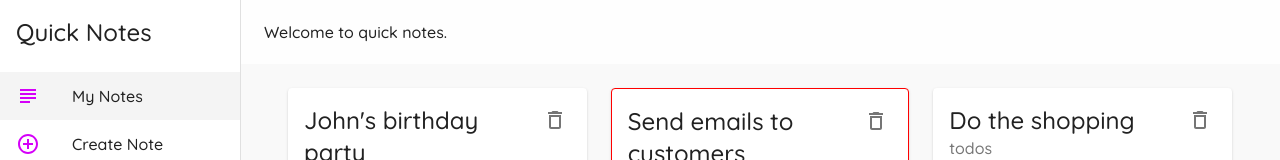
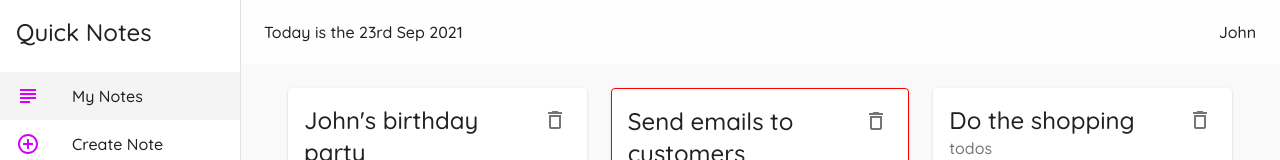
Before and after one commit to daw-maj-pl/mui-mini-project, a React (Create React App) app: page / in a window 1280 px wide. Shown: the top 160 px of the page. Built offline with nearby package versions, Linux system fonts and the light colour scheme; data requests are answered from the project's data file.

Commit message:
Format date using date-fns

```diff
--- a/src/components/Layout.js
+++ b/src/components/Layout.js
@@ -9,6 +9,7 @@ import ListItemText from '@material-ui/core/ListItemText';
 import { AddCircleOutlineOutlined, SubjectOutlined } from '@material-ui/icons';
 import AppBar from '@material-ui/core/AppBar';
 import Toolbar from '@material-ui/core/Toolbar';
+import { format } from 'date-fns';
 
 const drawerWidth = 240;
 
@@ -36,7 +37,10 @@ const useStyles = makeStyles(theme => ({
   appBar: {
     width: `calc(100% - ${drawerWidth}px)`
   },
-  toolbar: theme.mixins.toolbar
+  toolbar: theme.mixins.toolbar,
+  date: {
+    flexGrow: 1
+  }
 }));
 
 export default function Layout({ children }) {
@@ -62,7 +66,10 @@ export default function Layout({ children }) {
       {/* app bar */}
       <AppBar className={classes.appBar} elevation={0}>
         <Toolbar>
-          <Typography>Welcome to quick notes.</Typography>
+          <Typography className={classes.date}>
+            Today is the {format(new Date(), 'do MMM Y')}
+          </Typography>
+          <Typography>John</Typography>
         </Toolbar>
       </AppBar>
 
```
